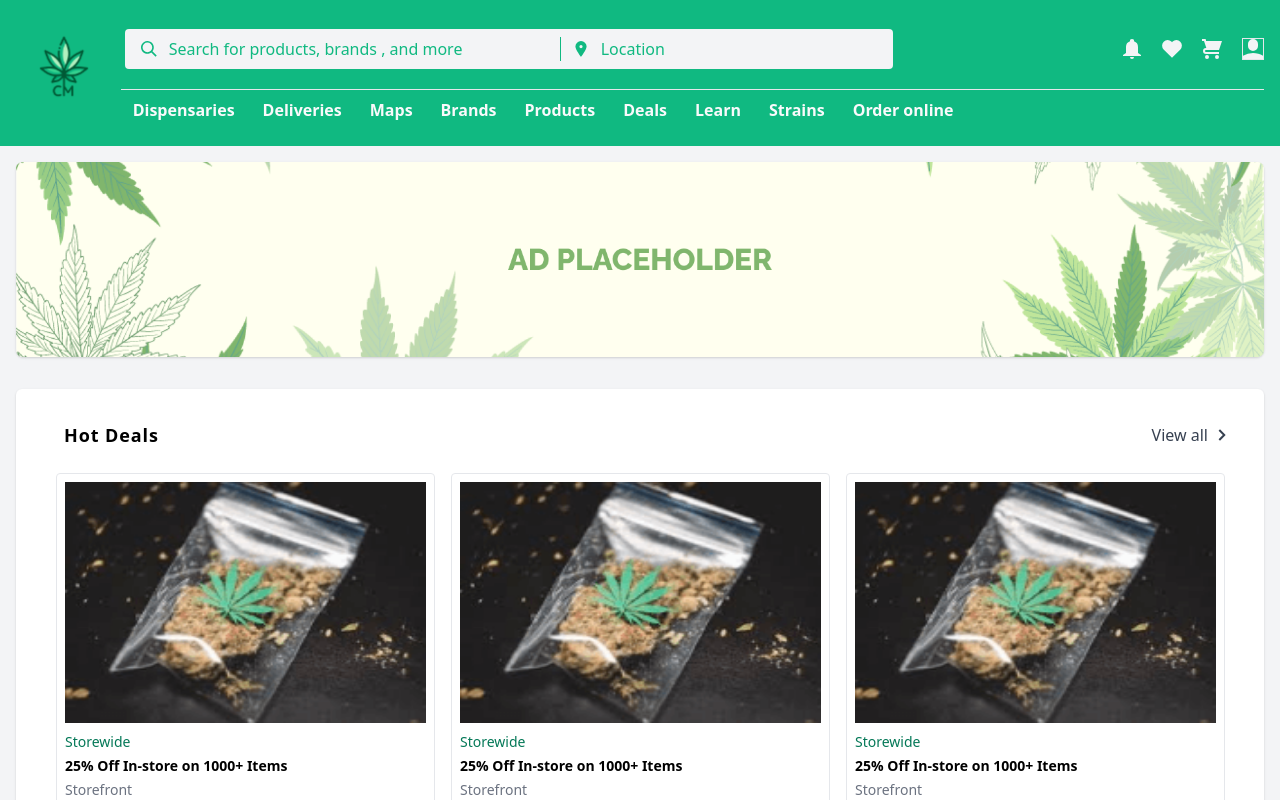
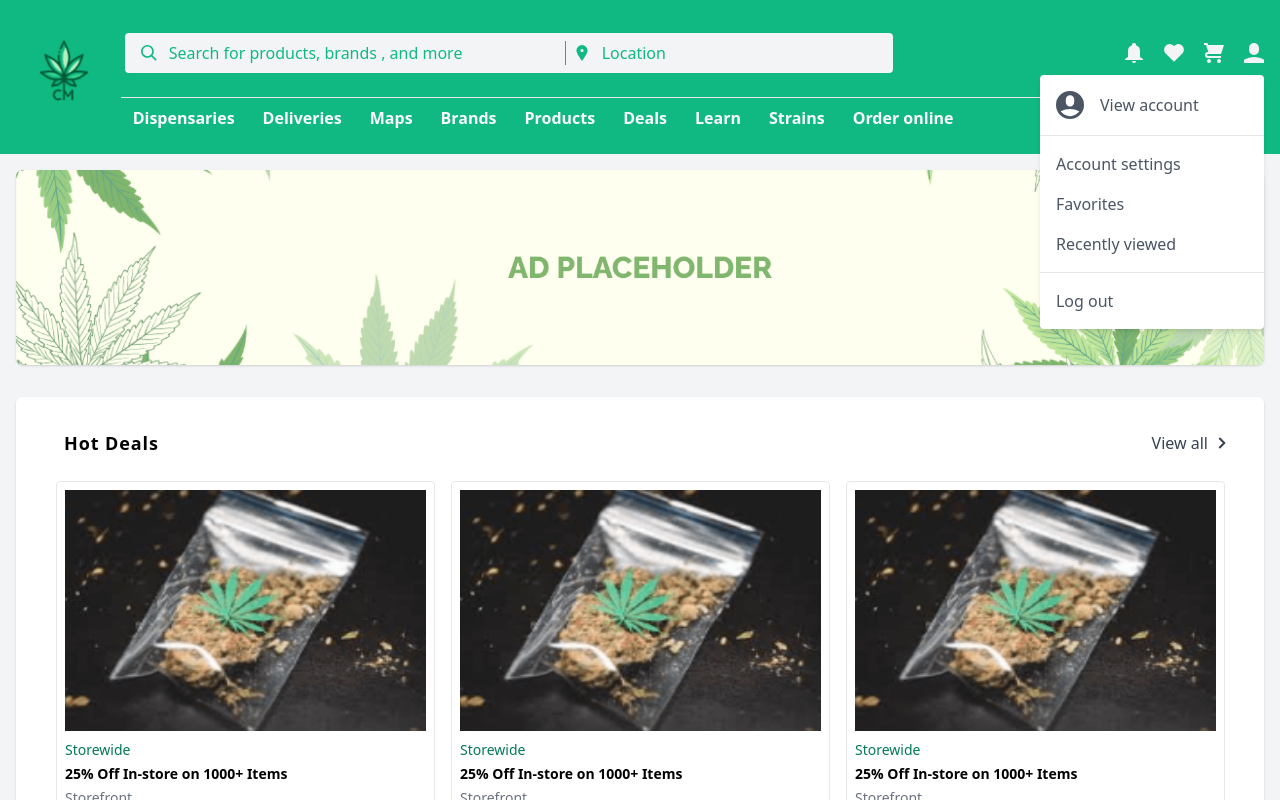
Before and after one commit to braveheart-star/sonic-canabis-app, a Next.js app: page / in a window 1280 px wide. Both pictures are taken after a click on the button 1252 px from the left and 48 px from the top of the page. Shown: the top 800 px of the page. Built offline with nearby package versions, Linux system fonts and the light colour scheme.

Commit message:
add account dropdown

```diff
--- /dev/null
+++ b/src/components/AccountDrop.tsx
@@ -0,0 +1,31 @@
+import React from "react";
+
+export const AccountDrop = () => {
+  return (
+    <div className="absolute right-0 z-20 top-8">
+      <div className="w-56 text-gray-600 bg-white divide-y rounded shadow-md">
+        <div className="flex items-center p-2">
+          <div className="flex items-center w-full p-2 space-x-4 hover:bg-gray-100">
+            <svg
+              xmlns="http://www.w3.org/2000/svg"
+              viewBox="0 0 20 20"
+              className="flex-shrink-0 text-gray-600 fill-current w-7 h-7"
+            >
+              <path d="M10 20a10 10 0 1 1 0-20 10 10 0 0 1 0 20zM7 6v2a3 3 0 1 0 6 0V6a3 3 0 1 0-6 0zm-3.65 8.44a8 8 0 0 0 13.3 0 15.94 15.94 0 0 0-13.3 0z" />
+            </svg>
+            <p>View account</p>
+          </div>
+        </div>
+
+        <div className="p-2 ">
+          <p className="p-2 rounded hover:bg-gray-100">Account settings</p>
+          <p className="p-2 rounded hover:bg-gray-100">Favorites</p>
+          <p className="p-2 rounded hover:bg-gray-100">Recently viewed</p>
+        </div>
+        <div className="p-2 ">
+          <p className="p-2 rounded hover:bg-gray-100">Log out</p>
+        </div>
+      </div>
+    </div>
+  );
+};
--- a/src/components/MobileDrop.tsx
+++ b/src/components/MobileDrop.tsx
@@ -1,8 +1,8 @@
 import React from "react";
 import Link from "next/link";
 import Image from "next/image";
+import { Maybe } from "./common/Maybe";
 import styles from "../styles/components.module.scss";
-import Maybe from "./common/Maybe";
 
 export const MobileDrop = (props: any) => {
   const { dropdown } = props;
@@ -10,7 +10,7 @@ export const MobileDrop = (props: any) => {
 
   return (
     <div
-      className={`fixed top-0 left-0 z-30 w-4/5 min-h-screen bg-white lg:hidden ${
+      className={`fixed top-0 left-0 z-20 w-4/5 min-h-screen bg-white lg:hidden ${
         dropdown ? `${styles.mobileOpen}` : `${styles.mobileClose}`
       }`}
     >
--- a/src/components/common/Header.tsx
+++ b/src/components/common/Header.tsx
@@ -1,7 +1,9 @@
 import React, { useState } from "react";
 import Image from "next/image";
+import Link from "next/link";
 import { MobileDrop } from "../MobileDrop";
-import Link from "next/link";
+import { Maybe } from "./Maybe";
+import { AccountDrop } from "../AccountDrop";
 
 const providers = [
   "Dispensaries",
@@ -17,11 +19,12 @@ const providers = [
 
 export const Header = () => {
   const [dropdown, setDropdown] = useState(false);
+  const [accountDrop, setAccountDrop] = useState(false);
   const isLoggedIn = true;
   return (
     <div className="bg-green-500 ">
       <div className="container p-4 mx-auto max-w-7xl">
-        <div className="grid space-y-3 text-sm lg:grid-flow-col lg:grid-cols-12 lg:grid-rows-2 lg:gap-2 xl:text-base">
+        <div className="grid space-y-4 text-sm lg:grid-flow-col lg:grid-cols-12 lg:grid-rows-2 lg:gap-2 xl:text-base">
           <div className="flex justify-between lg:hidden">
             <button
               className=" focus:outline-none"
@@ -35,7 +38,8 @@ export const Header = () => {
                 <path d="M0 3h20v2H0V3zm0 6h20v2H0V9zm0 6h20v2H0v-2z" />
               </svg>
             </button>
-            <div className="flex space-x-5">
+            <div className="flex items-center space-x-5">
+              <button>
                 <svg
                   xmlns="http://www.w3.org/2000/svg"
                   viewBox="0 0 20 20"
@@ -43,7 +47,9 @@ export const Header = () => {
                 >
                   <path d="M4 8a6 6 0 0 1 4.03-5.67 2 2 0 1 1 3.95 0A6 6 0 0 1 16 8v6l3 2v1H1v-1l3-2V8zm8 10a2 2 0 1 1-4 0h4z" />
                 </svg>
+              </button>
 
+              <button>
                 <svg
                   xmlns="http://www.w3.org/2000/svg"
                   viewBox="0 0 20 20"
@@ -51,7 +57,9 @@ export const Header = () => {
                 >
                   <path d="M10 3.22l-.61-.6a5.5 5.5 0 0 0-7.78 7.77L10 18.78l8.39-8.4a5.5 5.5 0 0 0-7.78-7.77l-.61.61z" />
                 </svg>
+              </button>
 
+              <button>
                 <svg
                   xmlns="http://www.w3.org/2000/svg"
                   viewBox="0 0 20 20"
@@ -59,7 +67,10 @@ export const Header = () => {
                 >
                   <path d="M4 2h16l-3 9H4a1 1 0 1 0 0 2h13v2H4a3 3 0 0 1 0-6h.33L3 5 2 2H0V0h3a1 1 0 0 1 1 1v1zm1 18a2 2 0 1 1 0-4 2 2 0 0 1 0 4zm10 0a2 2 0 1 1 0-4 2 2 0 0 1 0 4z" />
                 </svg>
+              </button>
 
+              <div className="relative flex items-center">
+                <button onClick={() => setAccountDrop(true)}>
                   <svg
                     xmlns="http://www.w3.org/2000/svg"
                     viewBox="0 0 20 20"
@@ -67,6 +78,11 @@ export const Header = () => {
                   >
                     <path d="M5 5a5 5 0 0 1 10 0v2A5 5 0 0 1 5 7V5zM0 16.68A19.9 19.9 0 0 1 10 14c3.64 0 7.06.97 10 2.68V20H0v-3.32z" />
                   </svg>
+                </button>
+                <Maybe test={accountDrop}>
+                  <AccountDrop />
+                </Maybe>
+              </div>
             </div>
           </div>
           <div className="hidden w-full col-span-1 row-span-2 mx-auto lg:flex ">
@@ -81,12 +97,11 @@ export const Header = () => {
               </div>
             </Link>
           </div>
-
           <div className="flex items-center lg:col-start-2 lg:col-end-13 ">
             <div className="w-full grid-cols-7 lg:grid gap-x-1">
               <div className="col-span-5 px-1">
-                <div className="grid w-full max-w-3xl grid-cols-7 px-2 py-2 bg-gray-100 rounded gap-x-1">
-                  <div className="flex items-center col-span-4 px-2 space-x-3 border-r border-green-500 ">
+                <div className="grid w-full max-w-3xl grid-cols-7 px-2 py-2 bg-gray-100 divide-x divide-green-500 rounded gap-x-1">
+                  <div className="flex items-center col-span-4 px-2 space-x-3 ">
                     <svg
                       xmlns="http://www.w3.org/2000/svg"
                       viewBox="0 0 20 20"
@@ -146,9 +161,12 @@ export const Header = () => {
                     </svg>
                   </button>
 
-                  {isLoggedIn ? (
-                    <div className="flex items-center border">
-                      <button className="focus:outline-none">
+                  <Maybe test={isLoggedIn}>
+                    <div className="relative flex items-center">
+                      <button
+                        onClick={() => setAccountDrop(true)}
+                        className="focus:outline-none"
+                      >
                         <svg
                           xmlns="http://www.w3.org/2000/svg"
                           viewBox="0 0 20 20"
@@ -157,9 +175,12 @@ export const Header = () => {
                           <path d="M5 5a5 5 0 0 1 10 0v2A5 5 0 0 1 5 7V5zM0 16.68A19.9 19.9 0 0 1 10 14c3.64 0 7.06.97 10 2.68V20H0v-3.32z" />
                         </svg>
                       </button>
+                      <Maybe test={accountDrop}>
+                        <AccountDrop />
+                      </Maybe>
                     </div>
-                  ) : (
-                    <>
+                  </Maybe>
+                  <Maybe test={!isLoggedIn}>
                     <Link href="/auth/login">
                       <button className="px-4 py-1 font-bold text-gray-100 rounded-lg focus:ring-1 focus:outline-none ring-green-600">
                         Log in
@@ -170,8 +191,7 @@ export const Header = () => {
                         Sign up
                       </button>
                     </Link>
-                    </>
-                  )}
+                  </Maybe>
                 </div>
               </div>
             </div>
@@ -191,12 +211,18 @@ export const Header = () => {
       </div>
 
       <MobileDrop dropdown={dropdown} />
-      {dropdown && (
+      <Maybe test={dropdown}>
         <div
           onClick={() => setDropdown(false)}
-          className="fixed inset-0 z-20 bg-black bg-opacity-40"
+          className="fixed inset-0 z-10 bg-black bg-opacity-40"
         />
-      )}
+      </Maybe>
+      <Maybe test={accountDrop}>
+        <div
+          onClick={() => setAccountDrop(false)}
+          className="fixed inset-0 z-10 bg-black lg:bg-opacity-0 bg-opacity-5"
+        />
+      </Maybe>
     </div>
   );
 };
--- a/src/components/common/Maybe.tsx
+++ b/src/components/common/Maybe.tsx
@@ -1,5 +1,3 @@
 import React from "react";
 
-const Maybe = ({ test, children }: any) => <>{test && children}</>;
-
-export default Maybe;
+export const Maybe = ({ test, children }: any) => <>{test && children}</>;
```
Lines whose indentation alone changed are shown as unchanged.
